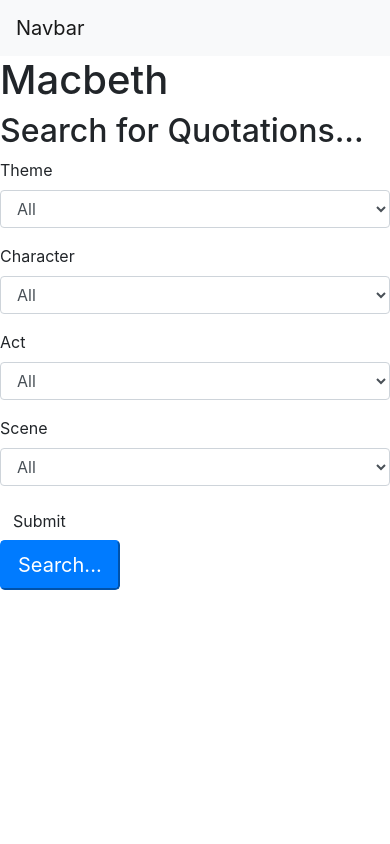
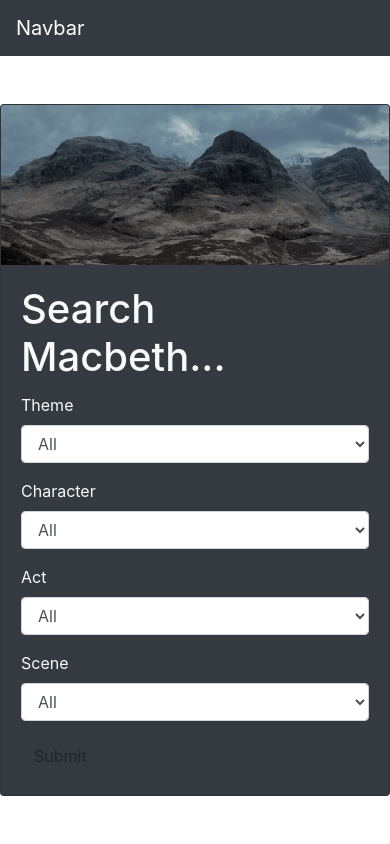
Before and after one commit to CharlieWWW94/Macbeth_webpage, a Flask app: page / in a window 390 px wide. Run offline with Flask 2, Linux system fonts and the light colour scheme; some libraries are stand-ins or nearby versions.

Commit message:
Made searchform a card in bootstrap. Added image and some basic responsive features.

```diff
--- a/templates/base.html
+++ b/templates/base.html
@@ -2,8 +2,10 @@
 <html lang="en" dir="ltr">
   <head>
     <meta charset="utf-8">
+      <meta name="viewport" content="width=device-width, initial-scale=1, shrink-to-fit=no" />
     <link rel="stylesheet" href="https://stackpath.bootstrapcdn.com/bootstrap/4.3.1/css/bootstrap.min.css" integrity="sha384-ggOyR0iXCbMQv3Xipma34MD+dH/1fQ784/j6cY/iJTQUOhcWr7x9JvoRxT2MZw1T" crossorigin="anonymous">
-    <title>{% block title %}{% endblock %}</title>
+      <link href= {{ url_for('static', filename='css/styles.css') }} rel="stylesheet" />
+      <title>{% block title %}{% endblock %}</title>
   </head>
   <body>
     {% block content %}
--- a/templates/header.html
+++ b/templates/header.html
@@ -1,3 +1,3 @@
-<nav class="navbar navbar-light bg-light">
+<nav class="navbar navbar-dark bg-dark">
   <a class="navbar-brand" href="#">Navbar</a>
 </nav>
--- a/templates/index.html
+++ b/templates/index.html
@@ -4,13 +4,25 @@
 
 {% block content %}
 {% include 'header.html' %}
-
+<link rel="stylesheet" href="static\css\styles.css">
 
 <body>
-<h1>Macbeth</h1>
-<h2>Search for Quotations...</h2>
-{{wtf.quick_form(form, novalidate="true")}}
-<button type="button" class="btn-primary btn-lg">Search...</button>
+<div class="fluid-container mt-5" style="height: 90%;">
+
+    <div class="row">
+        <div class="col-xxl-4 col-xl-3 col-sm-1"></div>
+        <div class="col-xxl-4 col-xl-6 col-sm-10">
+            <div class="card bg-dark text-light">
+                <img class="card-img-top" src="static/assets/img/background.png" style="height: 10rem; object-fit: cover;">
+                <div class="card-body">
+                    <h1 class="card-title">Search Macbeth...</h1>
+                    {{wtf.quick_form(form, novalidate="true")}}
+                </div>
+            </div>
+        </div>
+        <div class="col-xxl-4 col-xl-3 col-sm-1"></div>
+    </div>
+
+</div>
 </body>
-
 {% endblock %}
```
Also changed, not shown: static/assets/img/background.png (added), static/css/styles.css (added).
